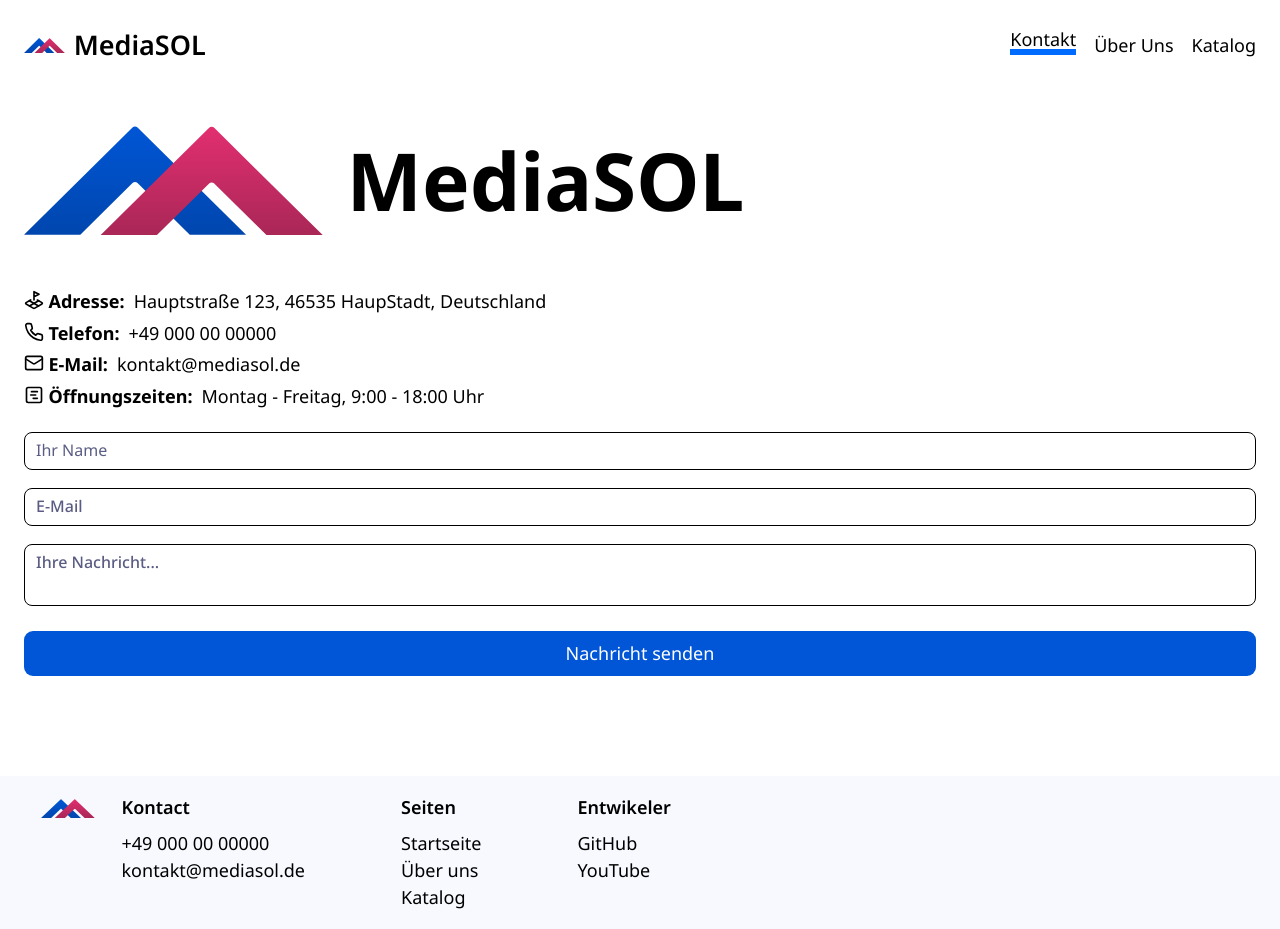
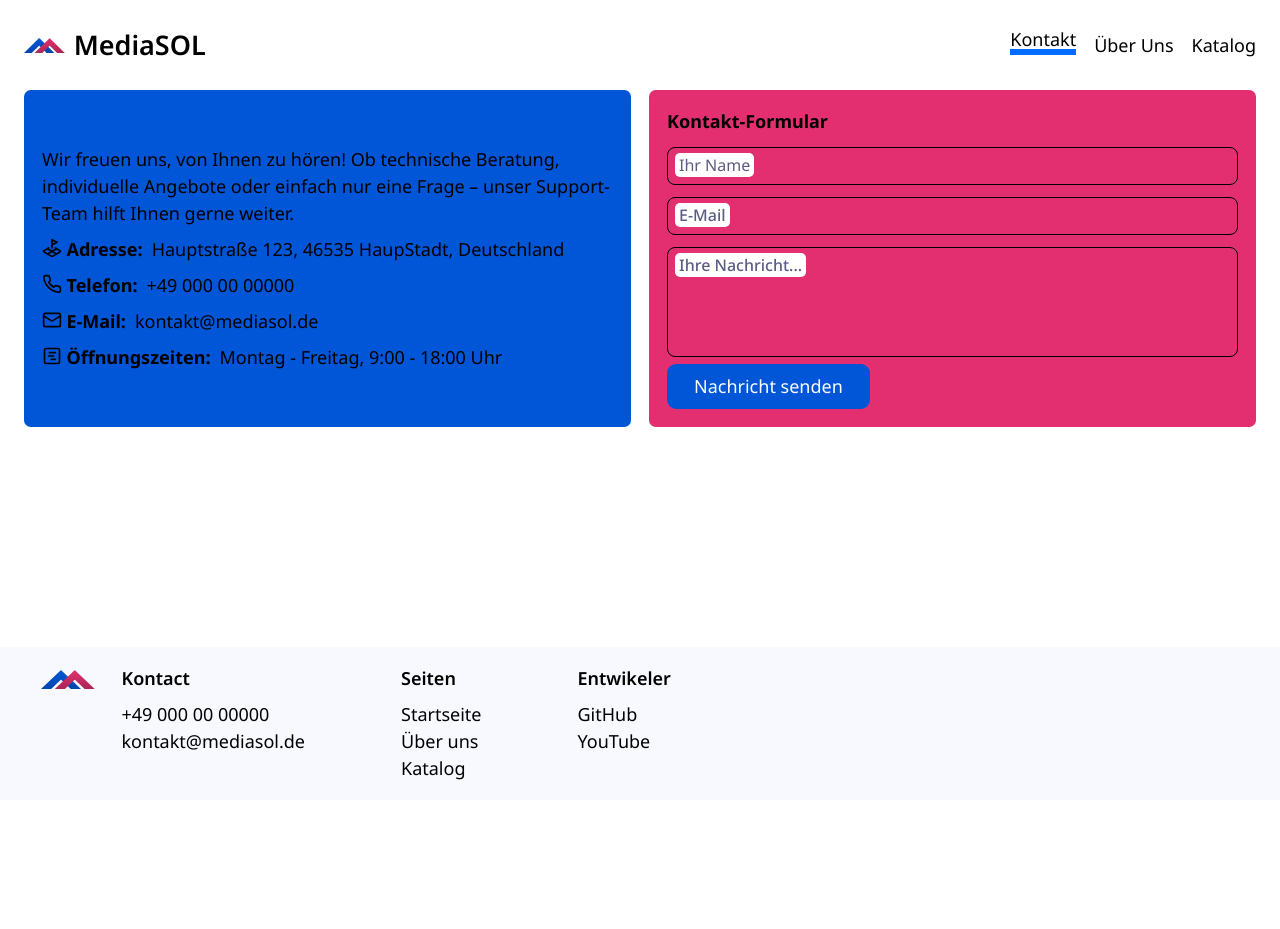
Before and after one commit to Gafum/mediaSOL, a React (Vite) app: page /contact in a window 1280 px wide. After the commit the page ends 800 px from the top, so only its background shows below. Built offline with nearby package versions, Linux system fonts and the light colour scheme.

Commit message:
making contact beutifull

```diff
--- a/src/Screens/Contact/Contact.tsx
+++ b/src/Screens/Contact/Contact.tsx
@@ -49,15 +49,13 @@ const paragraphsInContacts: IParagraphWithTitleProps[] = [
 
 export const Contact = (): JSX.Element => {
    return (
-      <div>
-         <div className="w-full flex justify-start items-center gap-5 min-h-[180px]">
-            <img src="/mainIcon.svg" alt="M" className="w-1/2 max-w-[300px]" />
-            <div className="w-full flex flex-col gap-2">
-               <h1 className="font-bold text-[80px]">MediaSOL</h1>
-            </div>
-         </div>
-
-         <div className="mt-4 flex flex-col w-full gap-1">
+      <div className="grid w-full gap-4 grid-cols-2">
+         <div className="flex flex-col items-center justify-center gap-2 w-full bg-primaryBlue h-full p-4 rounded-md">
+            <p className="text-left">
+               Wir freuen uns, von Ihnen zu hören! Ob technische Beratung,
+               individuelle Angebote oder einfach nur eine Frage – unser
+               Support-Team hilft Ihnen gerne weiter.
+            </p>
             {paragraphsInContacts.map((paragraphData) => {
                return (
                   <ParagraphWithTitle
@@ -67,7 +65,10 @@ export const Contact = (): JSX.Element => {
                );
             })}
          </div>
-         <ContactForm />
+
+         <div className="w-full bg-primaryPink p-4 rounded-md">
+            <ContactForm />
+         </div>
       </div>
    );
 };
--- a/src/Screens/Contact/MyComponents/ContactForm.tsx
+++ b/src/Screens/Contact/MyComponents/ContactForm.tsx
@@ -20,7 +20,8 @@ export const ContactForm = () => {
    };
 
    return (
-      <form onSubmit={handleSubmit(onSubmit)} className="space-y-4 mt-5">
+      <form onSubmit={handleSubmit(onSubmit)}>
+         <h2 className="font-bold">Kontakt-Formular</h2>
          <div className="inputes">
             <input
                required={true}
@@ -56,6 +57,7 @@ export const ContactForm = () => {
          <div className="inputes">
             <textarea
                required={true}
+               rows={4}
                {...register("message", {
                   required: "Nachricht ist erforderlich",
                })}
@@ -69,7 +71,7 @@ export const ContactForm = () => {
          <button
             type="submit"
             disabled={isSubmitting}
-            className="w-full bg-primaryBlue text-white py-2 rounded-lg hover:bg-blue-700 transition disabled:opacity-50"
+            className="px-6 bg-primaryBlue text-white py-2 rounded-lg hover:bg-blue-700 transition disabled:opacity-50"
          >
             {isSubmitting ? "Wird gesendet..." : "Nachricht senden"}
          </button>
--- a/src/index.css
+++ b/src/index.css
@@ -37,7 +37,7 @@ body{
 /* Custom Input Css */
 .inputes {
    position: relative;
-   margin-top: 6px;
+   margin-top: 12px;
 }
 
 .inputes input,
```
